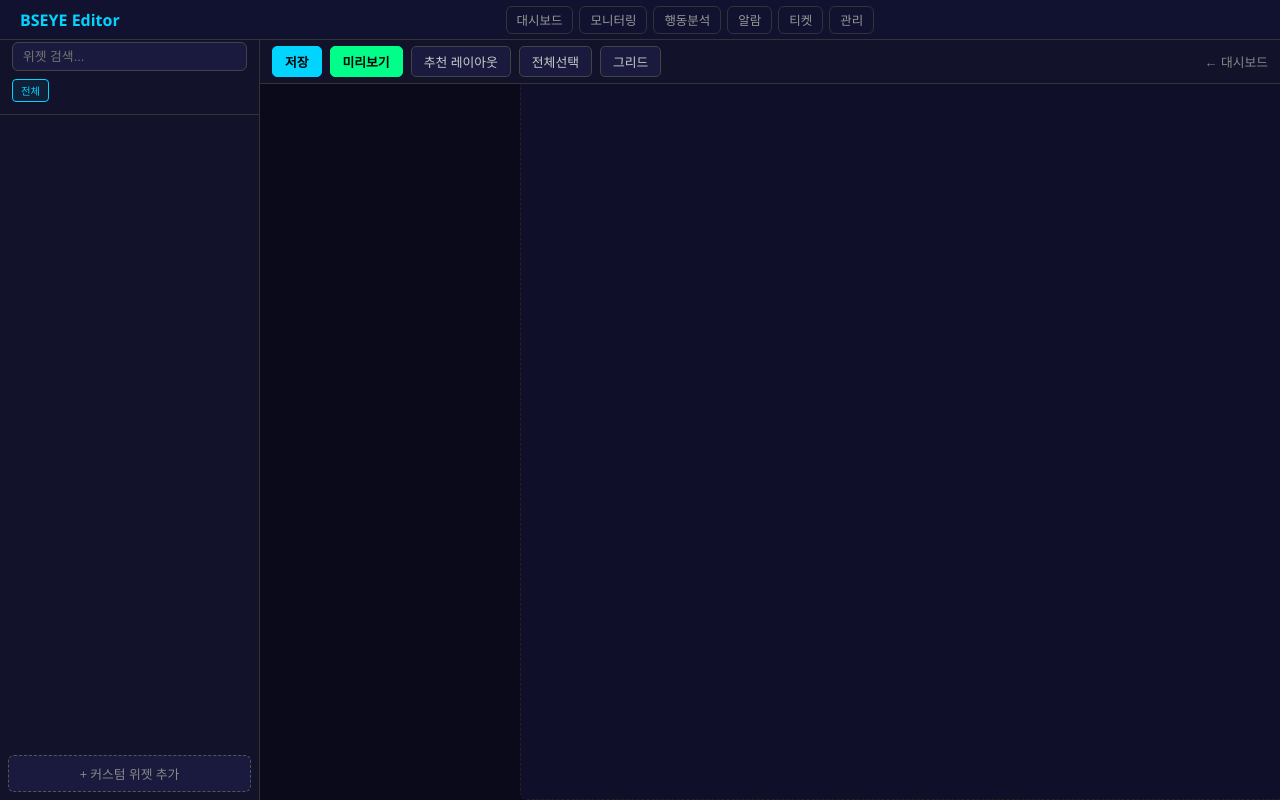
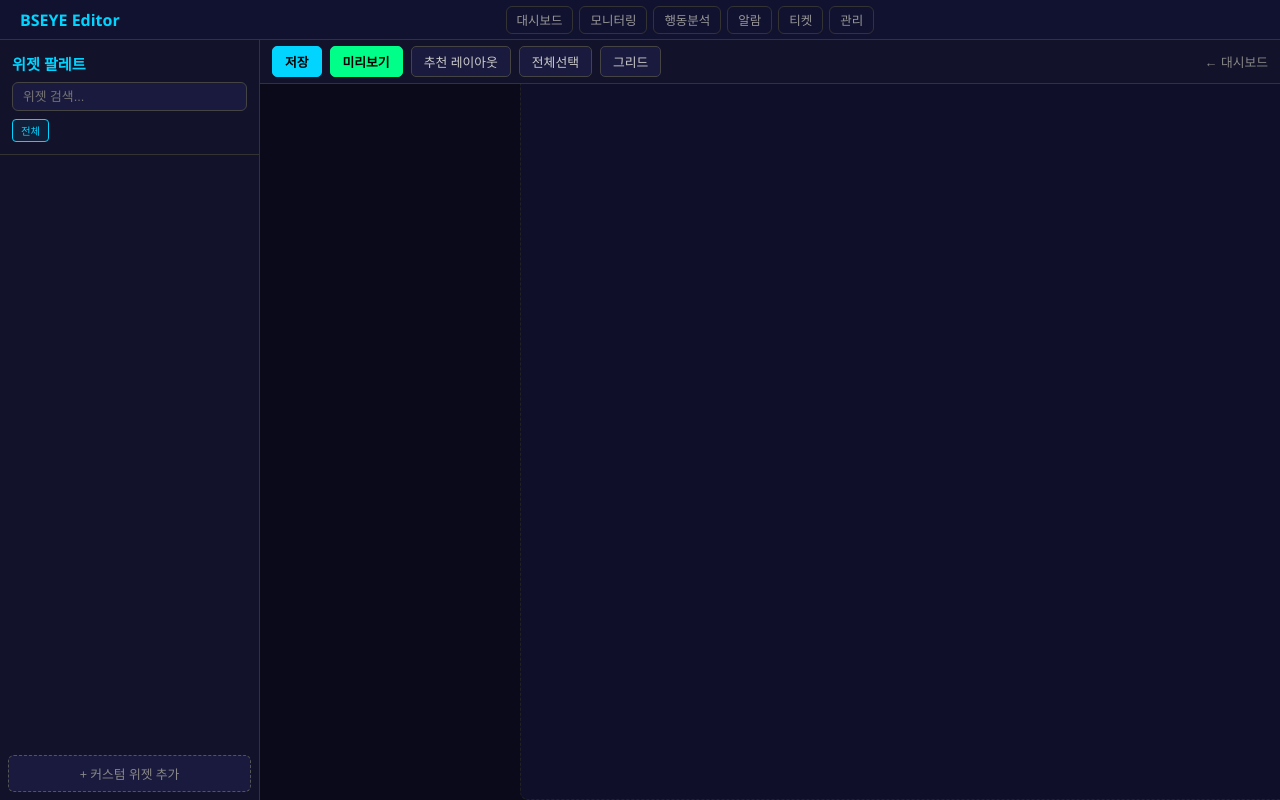
Before and after one commit to dolhanboss-han/kiosk-monitor, a Flask app: page /editor in a window 1280 px wide. Run offline with Flask 3, Linux system fonts and the light colour scheme; the visitor is signed in with stand-in values (Sample User, id 1); data that the repository does not hold is empty.

Commit message:
editor.html 팔레트 패널 위치 수정 (nav bar 높이만큼 margin-top)

```diff
--- a/templates/editor.html
+++ b/templates/editor.html
@@ -94,7 +94,7 @@ body{background:#0a0a1a;color:#eee;font-family:'Segoe UI',sans-serif;display:fle
 </head>
 <body>
 
-<div id="palette">
+<div id="palette" style="margin-top:40px">
 <div id="palette-header">
 <h2>위젯 팔레트</h2>
 <input type="text" id="palette-search" placeholder="위젯 검색..." oninput="filterWidgets()">
```
